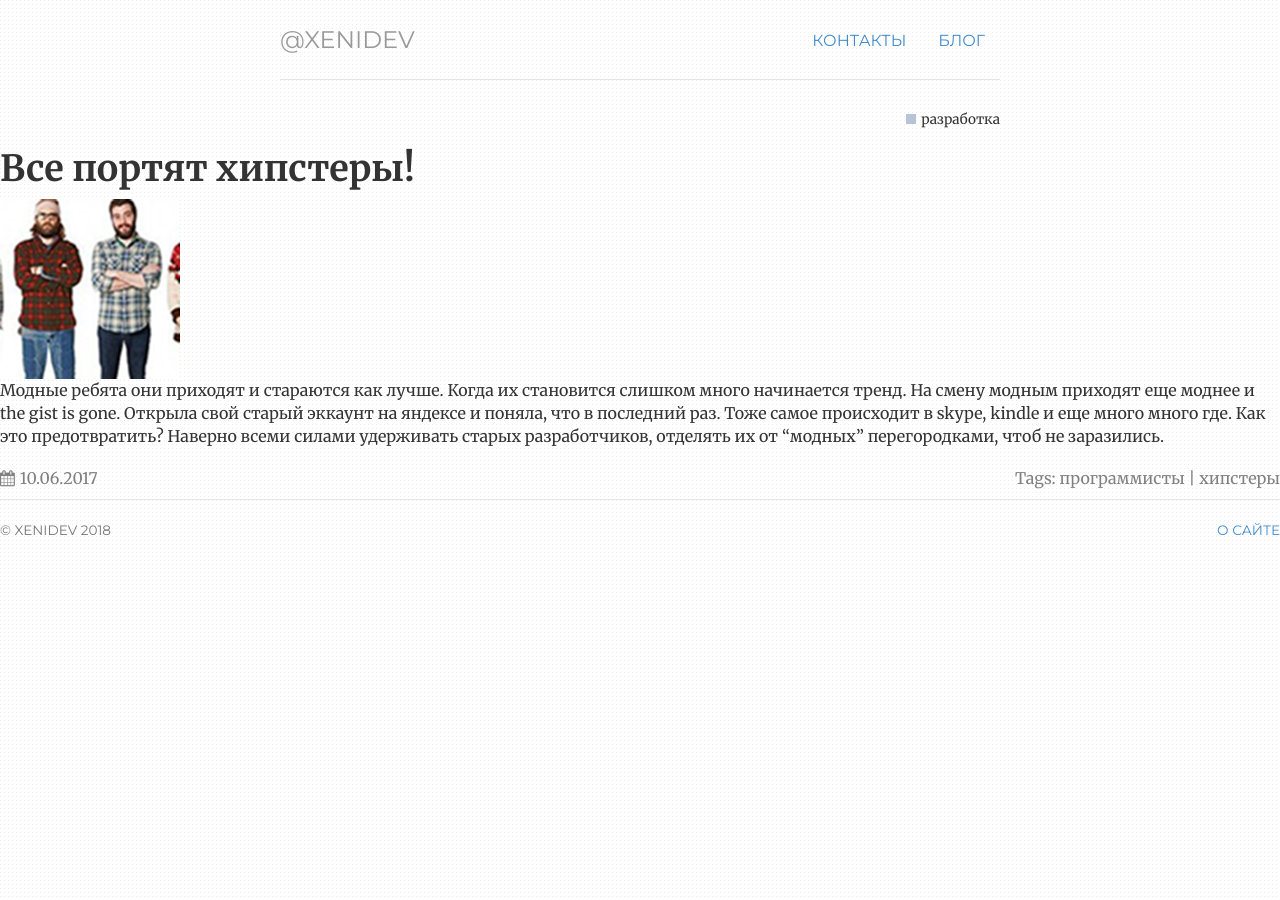
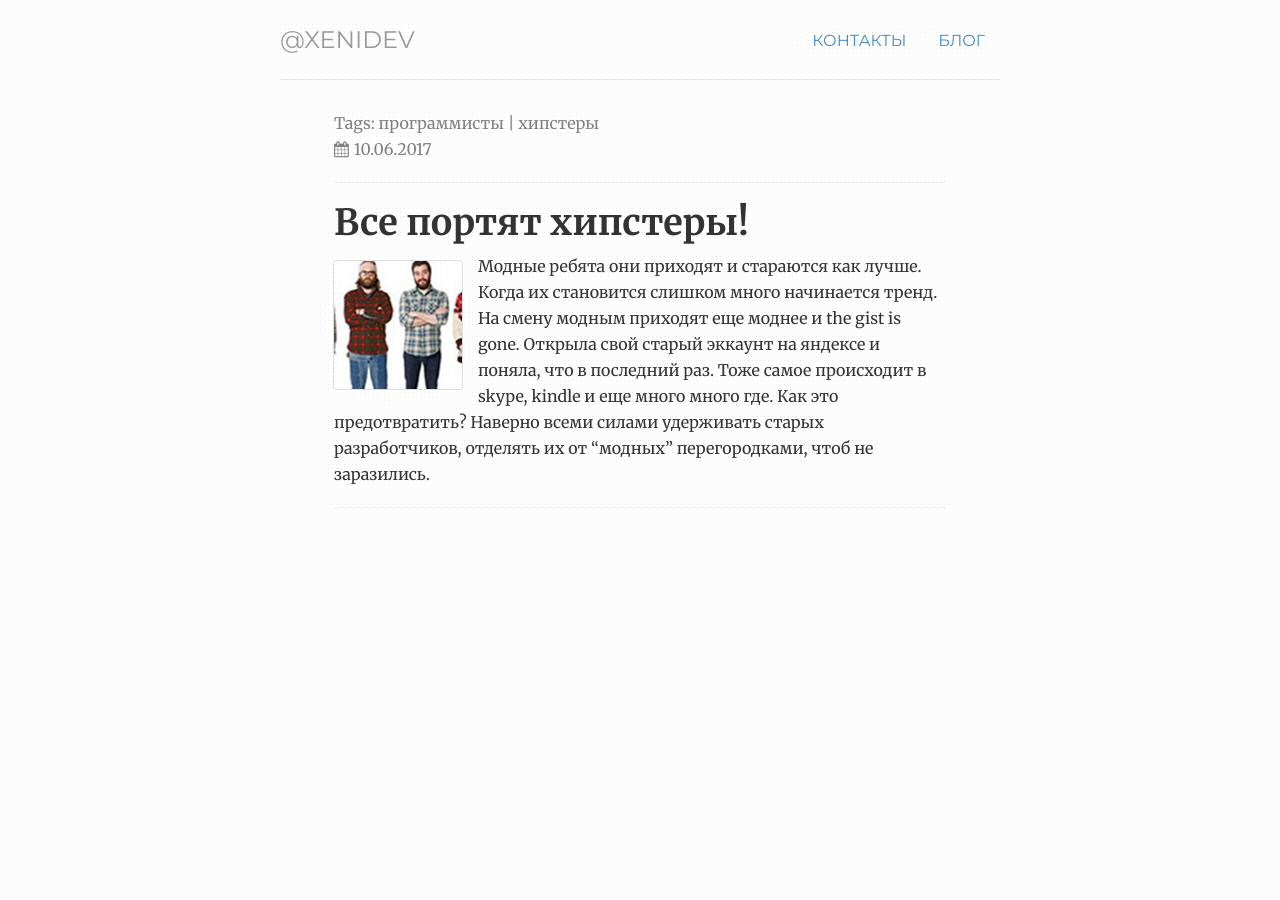
Before and after one commit to ValeraS/xenidev.github.io, a Jekyll site: the page built from _posts/2017-06-10-Все-портят -хипстеры!.md, in a window 1280 px wide. Built offline with Jekyll 4.4.1, drawn with Linux system fonts in a browser that asks for light colours.

Commit message:
Update post.html

```diff
--- a/_layouts/post.html
+++ b/_layouts/post.html
@@ -3,67 +3,56 @@ layout: default
 notes: active
 ---
 <div class="notes">
+   <div class="single note">
 
-    <div class="metabox-k-single">
-      {% if page.categories.size > 0 %} {% for category in page.categories %}
-      <div>
-        {% if page.categories contains 'медтех' %}
-          <p> <small class="pull-right">{{category}}</p><span class="badge-category-medtech"></span></small>
+       <!-- Post info-tags  -->
+      <div class="margin10 label-tag">
+         {% if page.tags.size > 0 %}
+         Tag{% if page.tags.size > 1 %}s{% endif %}:
+         {{ page.tags | sort | join: " | " }}
+         {% endif %}
       </div>
 
-      <div>
-        {% elsif page.categories contains 'видио' %}
-          <p><small class="pull-right">{{category}}</p><span class="badge-category-video"></span></small>
-      </div>
+  <!-- Post category -->
 
-      <div>
-        {% elsif page.categories contains 'разработка' %}
-         <p><small class="pull-right">{{category}}</p><span class="badge-category-razrabotka"></span></small>
-      </div>
-
-      {% endif %}
-    </div>
-  </div>
-
-  {% endfor %} {% endif %}
-</div>
+<div class="metabox-k-d">
 
 
 
 
-<!-- Post content -->
 
 
 
-<div class="notebody">
-
-  <div class="post-article-title">
-    <h1>{{ page.title }}</h1>
-  </div>
-  <!-- Featured Image-->
-  {% if page.image %}
-  <img class="featured-image-single" src="{{ page.image }}" alt="{{ page.title }}" /> {% endif %} {{ content }}
-</div>
-<!-- Post info -->
-<div class="noteinfo">
-  <!-- include some categories and tags maybe? -->
 
 
-  <!-- Post category -->
+    <div class="metabox-d">
+    <i class="fa fa-calendar"></i>{{ page.date | date:"%d.%m.%Y"}}
+  </div>
+
+  <div class="metabox-k">
+    {% if page.categories.size > 0 %} {% for category in page.categories %}
+    <div>
+      {% if page.categories contains 'медтех' %}
+      <span class="text-category">{{category}}</span><span class="badge-category-medtech"></span>
+    </div>
+
+    <div>
+      {% elsif page.categories contains 'блог' %}
+      <small class="pull-right"><span class="text-category">{{category}}</span><span class="badge-category-blog"></span></small>
+    </div>
+
+    <div>
+      {% elsif page.categories contains 'музыка' %}
+      <small class="pull-right"><span class="text-category">{{category}}</span><span class="badge-category-music"></span></small>
+    </div>
+
+    {% endif %}
+  </div>
+    </div>
+
+  {% endfor %} {% endif %}
 
 
-  <div class="metabox-k-d">
-    <div class="metabox-d">
-      <i class="fa fa-calendar"></i>{{ page.date | date:"%d.%m.%Y"}}
-    </div>
-
-
-<hr>
-
-
-<!-- Post info-tags  -->
-<div class="margin10 label-tag">
-  {% if page.tags.size > 0 %} Tag{% if page.tags.size > 1 %}s{% endif %}: {{ page.tags | sort | join: " | " }} {% endif %}
 </div>
 
 
@@ -71,6 +60,44 @@ notes: active
 
 
 
+
+
+
+
+
+
+
+
+
+
+
+
+
+
+
+
+
+
+
+
+
+      <hr>
+      <h1>{{ page.title }}</h1>
+
+   <!-- Post content -->
+   <div class="notebody">
+      <!-- Featured Image-->
+      {% if page.image %}
+      <img class="featured-image" src="{{ page.image }}" alt="{{ page.title }}" />
+      {% endif %}
+      {{ content }}
+   </div>
+   <!-- Post info -->
+   <div class="noteinfo">
+      <!-- include some categories and tags maybe? -->
+   </div>
+   <hr>
+</div>
 <!-- / .note .single -->
 </div>
-<!-- /.notes -->
+<!-- /.notes --
```
